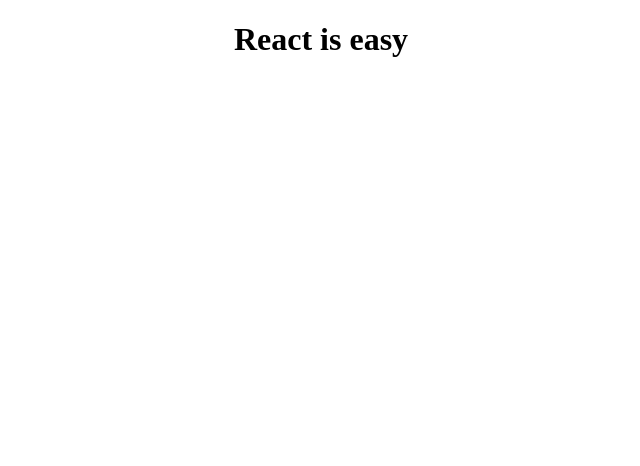
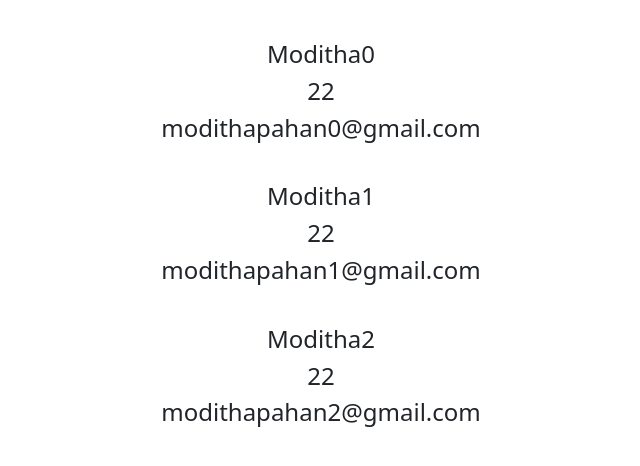
Before and after one commit to modithapahan/Lets_Learn_React, a React (Create React App) app: page / in a window 1280 px wide. Shown: the top 466 px of the page, without its empty margins (319-959 px from the left). Built offline with nearby package versions, Linux system fonts and the light colour scheme.

Commit message:
Learn about props

```diff
--- a/package.json
+++ b/package.json
@@ -6,6 +6,7 @@
     "@testing-library/jest-dom": "^5.16.5",
     "@testing-library/react": "^13.4.0",
     "@testing-library/user-event": "^13.5.0",
+    "bootstrap": "^5.2.1",
     "react": "^18.2.0",
     "react-dom": "^18.2.0",
     "react-scripts": "5.0.1",
--- a/public/index.html
+++ b/public/index.html
@@ -15,15 +15,15 @@
       user's mobile device or desktop. See https://developers.google.com/web/fundamentals/web-app-manifest/
     -->
     <link rel="manifest" href="%PUBLIC_URL%/manifest.json" />
-    <!--
-      Notice the use of %PUBLIC_URL% in the tags above.
-      It will be replaced with the URL of the `public` folder during the build.
-      Only files inside the `public` folder can be referenced from the HTML.
 
-      Unlike "/favicon.ico" or "favicon.ico", "%PUBLIC_URL%/favicon.ico" will
-      work correctly both with client-side routing and a non-root public URL.
-      Learn how to configure a non-root public URL by running `npm run build`.
-    -->
+    <!-- CSS only -->
+    <link
+      href="https://cdn.jsdelivr.net/npm/bootstrap@5.2.1/dist/css/bootstrap.min.css"
+      rel="stylesheet"
+      integrity="sha384-iYQeCzEYFbKjA/T2uDLTpkwGzCiq6soy8tYaI1GyVh/UjpbCx/TYkiZhlZB6+fzT"
+      crossorigin="anonymous"
+    />
+
     <title>React App</title>
   </head>
   <body>
--- a/src/App.js
+++ b/src/App.js
@@ -4,7 +4,19 @@
 function App() {
   return (
     <div className="App">
-      <h1>React is easy</h1>
+      <User name="Moditha0" age={22} email="modithapahan0@gmail.com" />
+      <User name="Moditha1" age={22} email="modithapahan1@gmail.com" />
+      <User name="Moditha2" age={22} email="modithapahan2@gmail.com" />
+    </div>
+  );
+}
+
+const User = (props) => {
+  return (
+    <div class="container mt-4 pt-3">
+      <h4>{props.name}</h4>
+      <h4>{props.age}</h4>
+      <h4>{props.email}</h4>
     </div>
   );
 }
```
Also changed, not shown: 1 other file (tests, documents, lock files or other folders).
